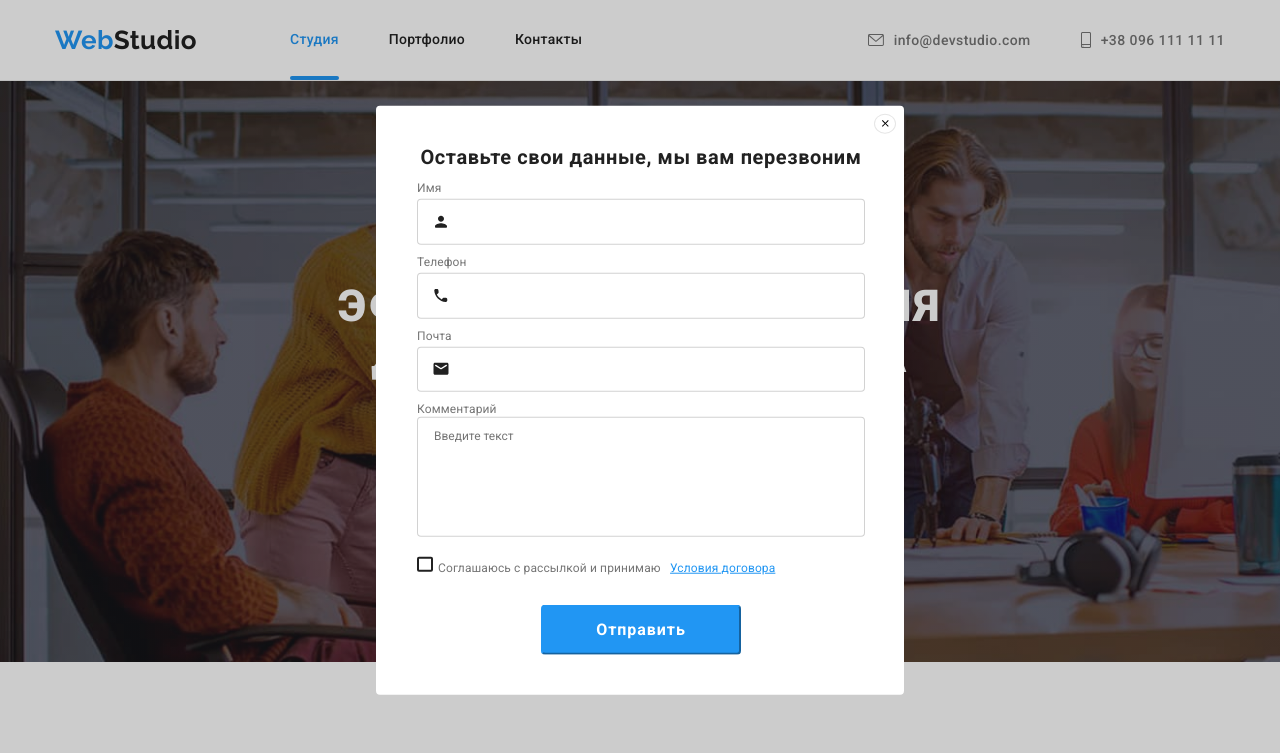
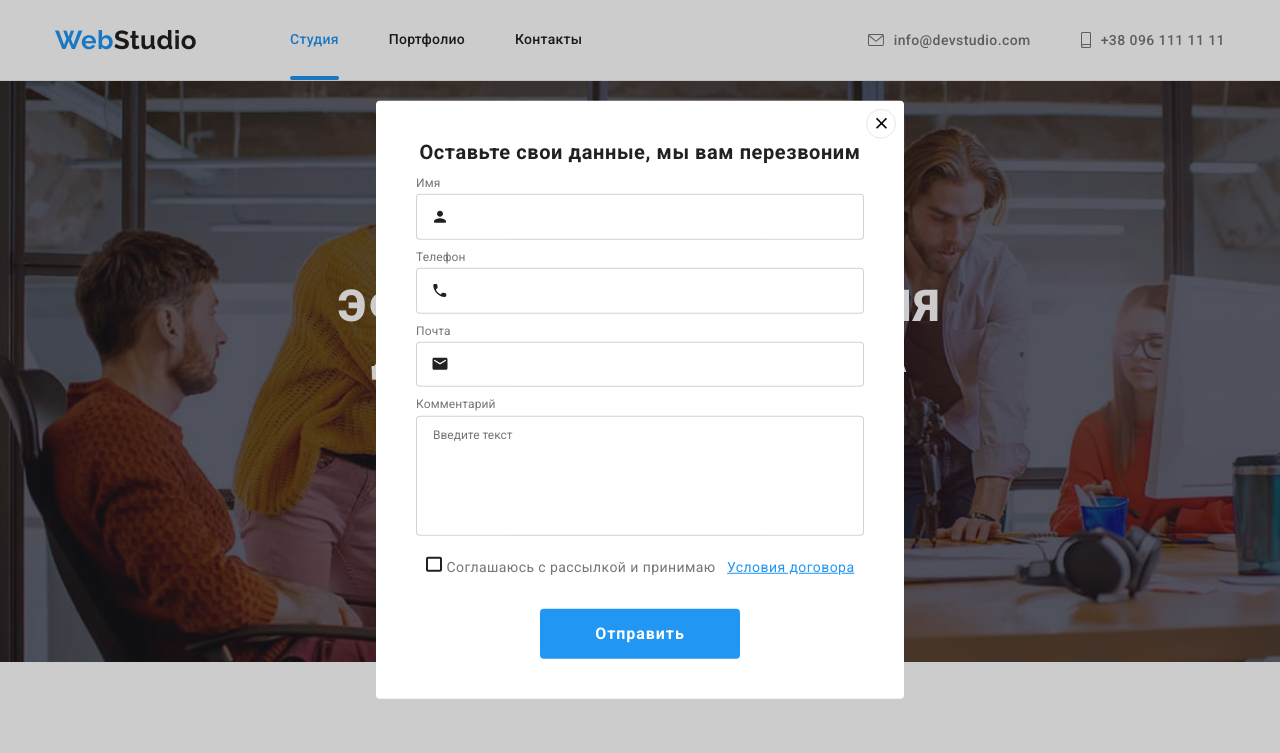
Before and after one commit to VikiBay/goit-markup-hw-06, a plain HTML site: page index.html in a window 1280 px wide. Both pictures are taken after a click on the button "Заказать услугу". Shown: the top 753 px of the page. Drawn offline with nearby package versions, Linux system fonts and the light colour scheme.

Commit message:
final vers

```diff
--- a/css/styles.css
+++ b/css/styles.css
@@ -470,7 +470,7 @@ fill:currentColor;
 
 .footer-wrap{
     display: flex;
-    justify-content: space-between;
+    /* justify-content: space-between; */
     align-items: baseline;
 }
 
@@ -494,8 +494,12 @@ border: 1px solid rgba(255, 255, 255, 0.3);
 border-radius: 4px;
 background-color: transparent;
 padding: 15px;
+color: var(--light-text-color);
 }
 
+.footer-social{
+    margin-left: 70px;
+}
 .footer-socmed-list{
     display: flex;
 }
@@ -557,6 +561,9 @@ color: rgba(255, 255, 255, 0.6);
 color: var(--accent-color);
 }
 
+.subscription{
+    margin-left: auto;
+}
 .subscription-form{
 display: flex;
 align-items: baseline;
@@ -694,7 +701,7 @@ line-height: 1.63;
 
 
 .modal{
-padding: 40px 39px 40px 41px;
+padding: 40px;
 position: absolute;
 top: 50%;
 left: 50%;
@@ -735,15 +742,12 @@ position: relative;
 .form-field:nth-child(5){
 margin-bottom: 30px;}
 
-.form-field input[type=checkbox] {
-
-}
-
 .application-comment{
 outline: none;
 display: block;
 width: 100%;
 height: 120px;
+margin-top: 4px;
 border: 1px solid rgba(33, 33, 33, 0.2);
 border-radius: 4px;
 padding: 12px 16px;
@@ -801,19 +805,15 @@ color: var(--secondtext-color);
     /* margin-bottom: 4px; */
 }
 
-.form-field input[type="checkbox"]{
-    width: 30px;
-    height: 30px;
-}
-
 .check-label{
     font-weight: 400;
-    font-size: 12px;
-    line-height: 1.17;
-    letter-spacing: 0.01em;
+    font-size: 14px;
+    line-height: 1.71;
+    letter-spacing: 0.03em;
     color: var(--secondtext-color);
     display: flex;
     align-items: baseline;
+    justify-content: center;
 }
 
 /* .check-label::before{
@@ -862,6 +862,10 @@ color: var(--secondtext-color);
     fill: var(--light-text-color);
 }
 
+.appl-btn{
+    border: none;
+}
+
 .backdrop.is-hidden {
     visibility:hidden;
     opacity: 0;
@@ -872,8 +876,8 @@ color: var(--secondtext-color);
     position: absolute;
     right: 8px;
     top: 8px;
-    width: 18px;
-    height: 18px;
+    width: 30px;
+    height: 30px;
     border-radius: 50%;
     border: 1px solid rgba(0, 0, 0, 0.1);
     background-color: transparent;
@@ -888,6 +892,8 @@ color: var(--secondtext-color);
 }
 .modal-close-btn-img {
     position: absolute;
+    height: 18px;
+    width: 18px;
     top: 50%;
     left: 50%;
     transform: translate(-50%, -50%);
--- a/index.html
+++ b/index.html
@@ -381,7 +381,7 @@
                             <textarea placeholder="Введите текст" class="application-comment"></textarea>
                             </label>
                             </div>
-                            <div class="form-field">
+                            <div class="form-field form-field__checkbox">
                                 <input type="checkbox" name="policy" id="policy" value="" class="visually-hidden input-check"/>
                                 <label for="policy" class="check-label">
                                     <svg class="check-svg" width="11" height="8">
@@ -389,13 +389,11 @@
                                     </svg>
                                     Соглашаюсь с рассылкой и принимаю &ensp; <a href="/" class="policy-link"> Условия договора</a>
                                 </label>
-
-
                             </div>
                                 <button type="submit" class="calltoaction-btn appl-btn">Отправить</button>
                 </form>
                    <button class="modal-close-btn" data-modal-close>
-                    <svg class="modal-close-btn-img" height="11px" width="11px">
+                    <svg class="modal-close-btn-img">
                         <use href="./images/symbol-defs.svg#icon-close-black"></use>
                     </svg>
                 </button>
```
